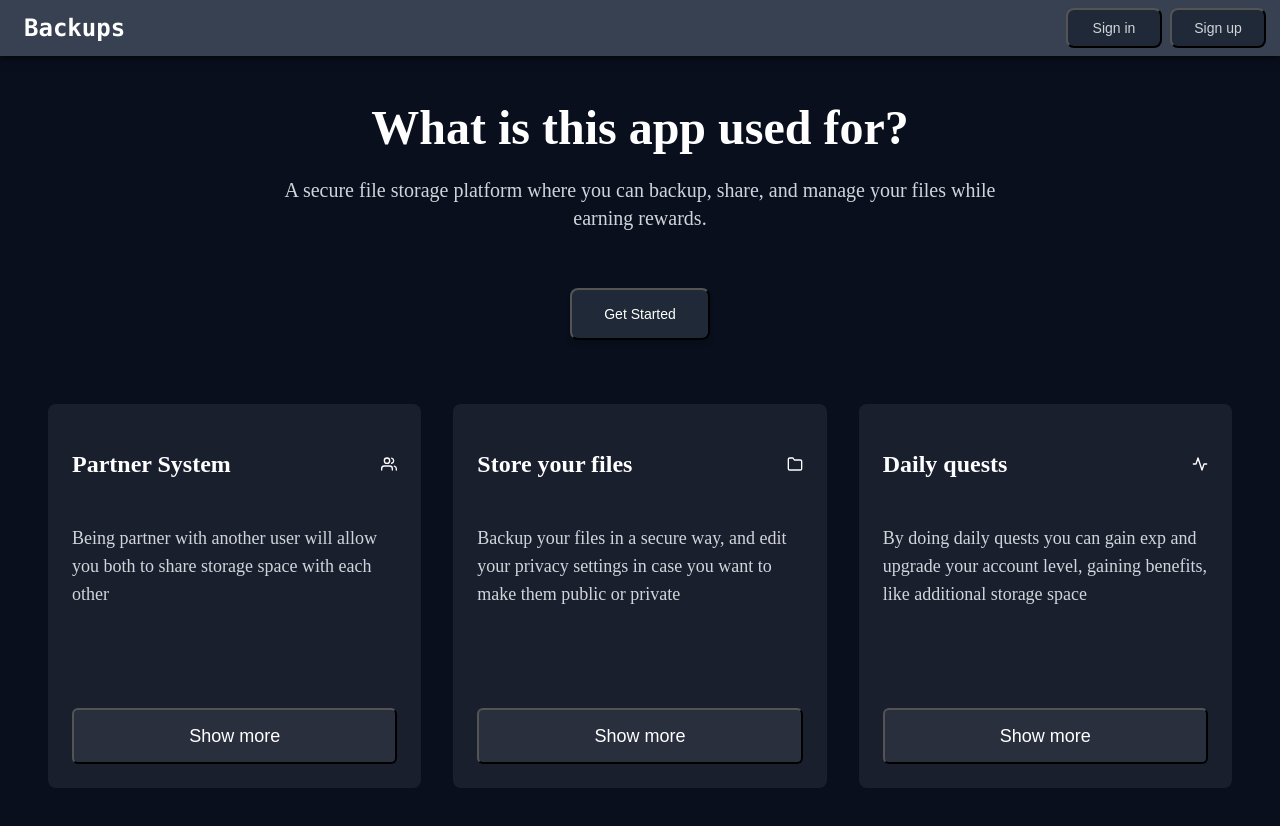
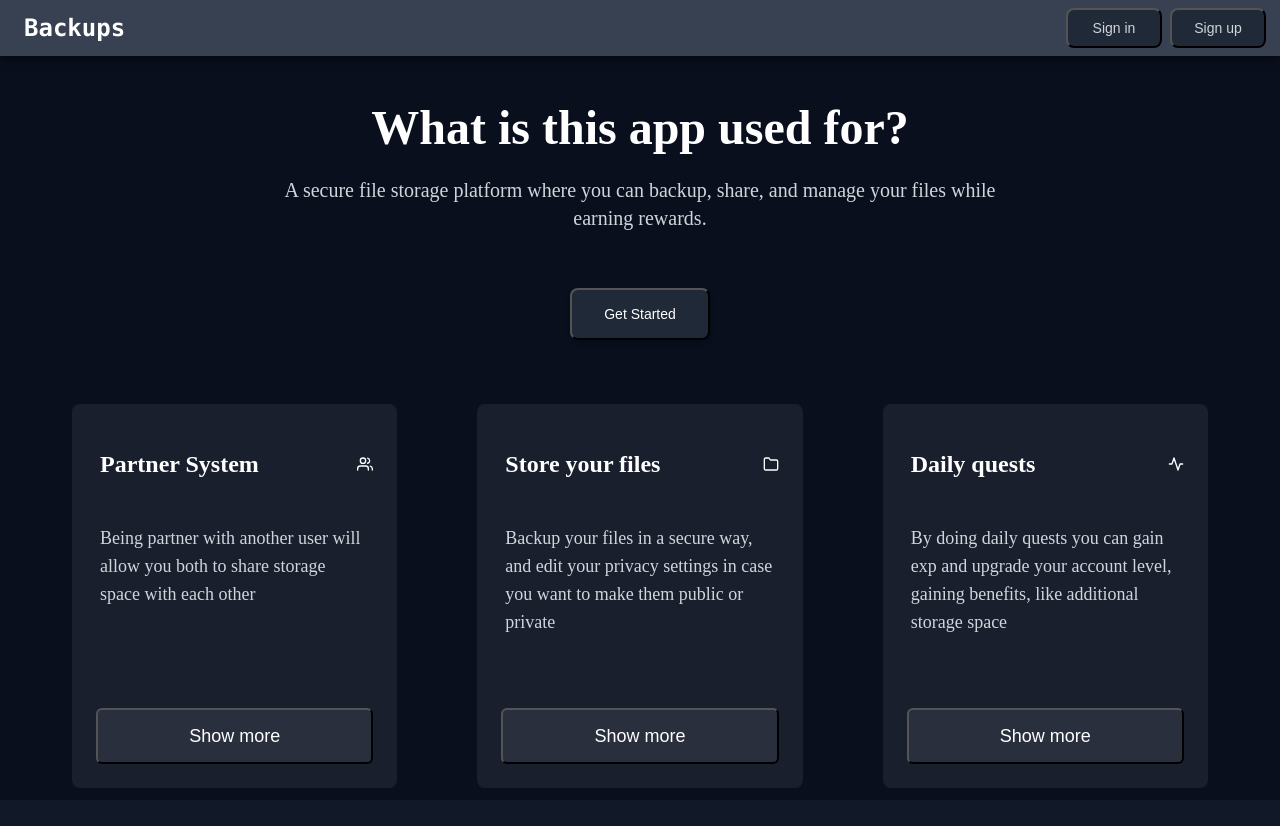
Before and after one commit to AguHDS/Backups, a React (Vite) app in the folder frontend/: page / in a window 1280 px wide. Shown: the top 826 px of the page. After the commit the page ends 800 px from the top, so only its background shows below. Built offline with nearby package versions, Linux system fonts and the light colour scheme; no server answers.

Commit message:
#116 fix for FeatureCard inner text css

```diff
--- a/frontend/src/output.css
+++ b/frontend/src/output.css
@@ -234,6 +234,21 @@
   margin-bottom: auto !important;
 }
 
+.mx-8 {
+  margin-left: 2rem !important;
+  margin-right: 2rem !important;
+}
+
+.mx-6 {
+  margin-left: 1.5rem !important;
+  margin-right: 1.5rem !important;
+}
+
+.mx-4 {
+  margin-left: 1rem !important;
+  margin-right: 1rem !important;
+}
+
 .-mr-1 {
   margin-right: -0.25rem !important;
 }
@@ -673,6 +688,15 @@
   overflow-y: auto !important;
 }
 
+.whitespace-nowrap {
+  white-space: nowrap !important;
+}
+
+.break-normal {
+  overflow-wrap: normal !important;
+  word-break: normal !important;
+}
+
 .break-words {
   overflow-wrap: break-word !important;
 }
@@ -1008,6 +1032,21 @@
 .py-5 {
   padding-top: 1.25rem !important;
   padding-bottom: 1.25rem !important;
+}
+
+.px-10 {
+  padding-left: 2.5rem !important;
+  padding-right: 2.5rem !important;
+}
+
+.px-12 {
+  padding-left: 3rem !important;
+  padding-right: 3rem !important;
+}
+
+.px-2 {
+  padding-left: 0.5rem !important;
+  padding-right: 0.5rem !important;
 }
 
 .pb-3 {
--- a/frontend/src/pages/home/Home.jsx
+++ b/frontend/src/pages/home/Home.jsx
@@ -14,7 +14,7 @@ export const Home = () => {
   const { setIsModalOpen } = useModalContext();
 
   return (
-    <div className="min-h-[calc(100vh-3.5rem)] pl-12 pr-12 bg-[#0a0f1e] text-white">
+    <div className="min-h-[calc(100vh-3.5rem)] px-12 bg-[#0a0f1e] text-white">
       <Modal>
         <TermsAndConditions />
       </Modal>
@@ -28,7 +28,7 @@ export const Home = () => {
       </div>
       <div className="grid grid-cols-1 md:grid-cols-3 gap-8">
         {/* Feature Cards */}
-        <div className="mb-12">
+        <div className="px-2 mx-4">
           <FeatureCard
             title="Partner System"
             description="Being partner with another user will allow you both to share storage space with each other"
@@ -39,7 +39,7 @@ export const Home = () => {
             }}
           />
         </div>
-        <div className="mb-12">
+        <div className="px-2 mx-4">
           <FeatureCard
             title="Store your files"
             description="Backup your files in a secure way, and edit your privacy settings in case you want to make them public or private"
@@ -50,7 +50,7 @@ export const Home = () => {
             }}
           />
         </div>
-        <div className="mb-12">
+        <div className="px-2 mx-4">
           <FeatureCard
             title="Daily quests"
             description="By doing daily quests you can gain exp and upgrade your account level, gaining benefits, like additional storage space"
--- a/frontend/src/pages/home/components/FeatureCard.jsx
+++ b/frontend/src/pages/home/components/FeatureCard.jsx
@@ -12,10 +12,10 @@ export function FeatureCard({ title, description, icon, details }) {
     <div className="feature-card bg-[#1a1f2e] rounded-lg p-6 flex flex-col justify-between h-auto">
       <div className="h-[280px]">
         <div className="flex items-center justify-between mb-6">
-          <h2 className="text-2xl font-semibold text-white">{title}</h2>
+          <h2 className="px-1 text-2xl font-semibold text-white">{title}</h2>
           {icon}
         </div>
-        <p className="text-gray-300 text-lg mb-8">{description}</p>
+        <p className="px-1 text-gray-300 text-lg">{description}</p>
       </div>
 
       <div>
```
